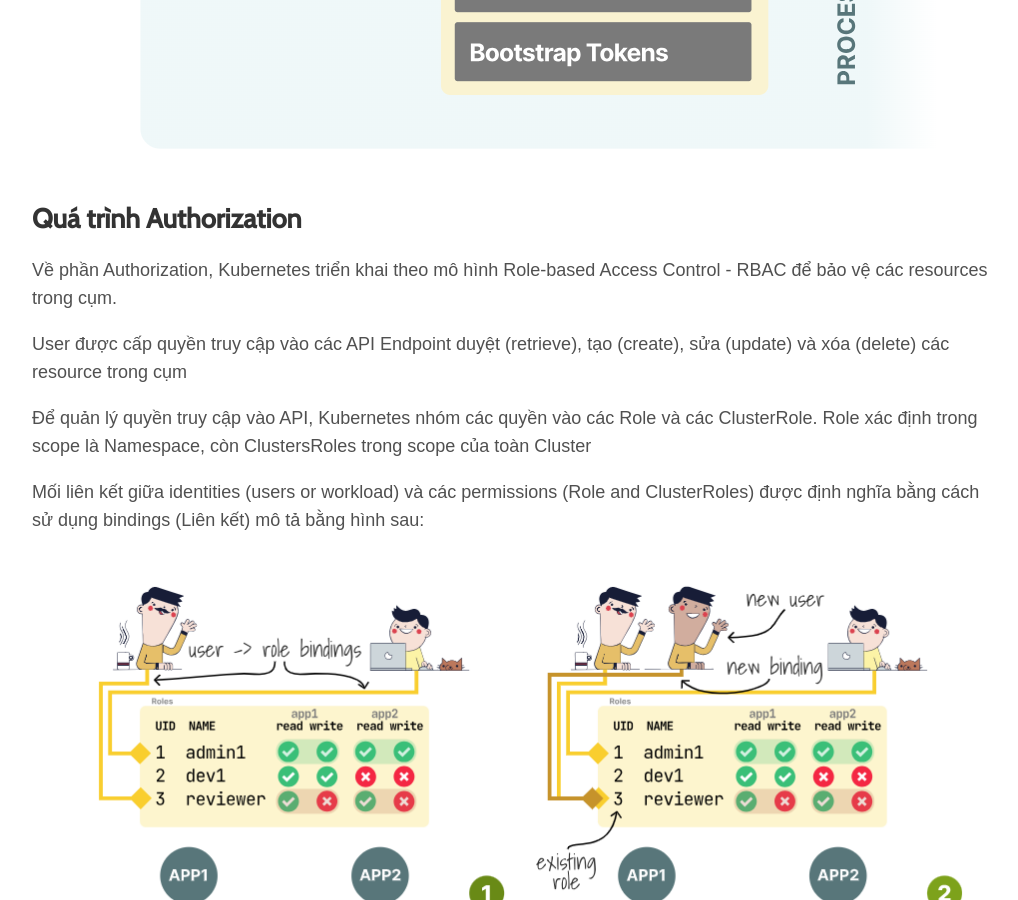
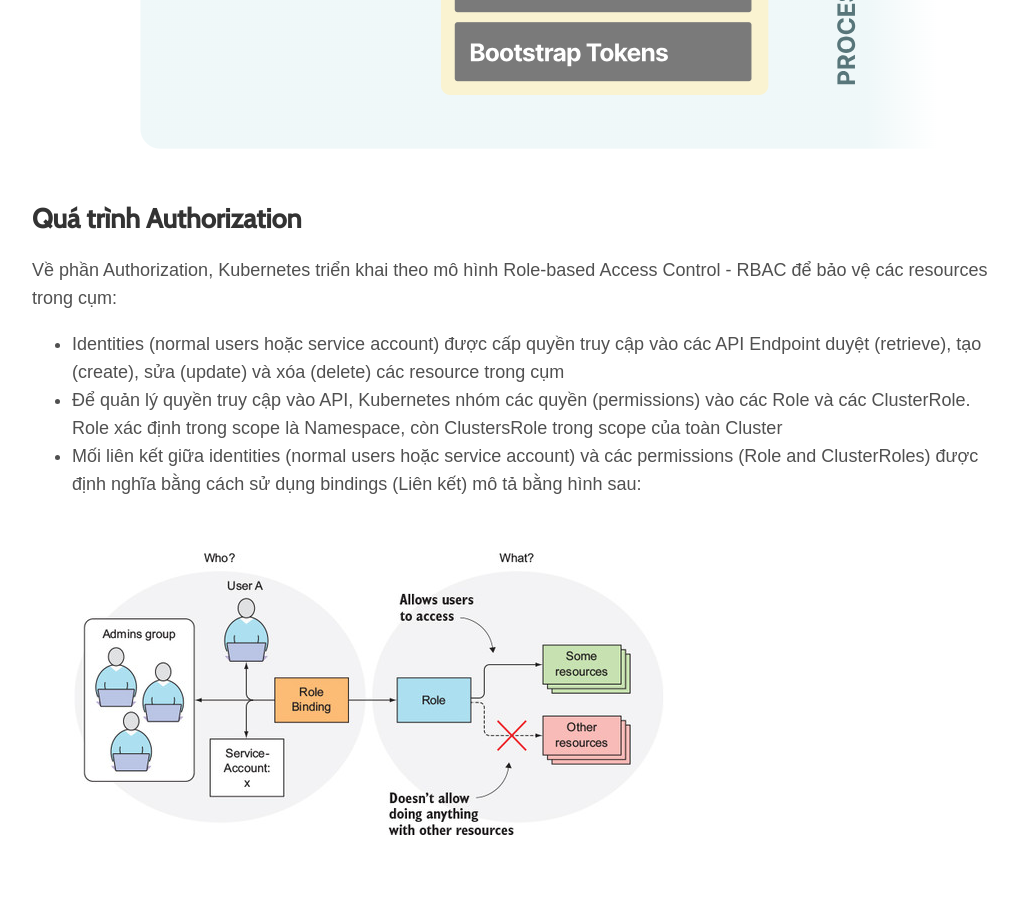
Before and after one commit to vietcf/vietchoi, a Jekyll site: the page built from _posts/2024-04-22-kubernetes-in-the-depth.md, in a window 1280 px wide and 900 px high, scrolled down 3979 px. Shown: the whole window, without its empty margins (128-1146 px from the left). Built offline with Jekyll 4.4.1, drawn with Linux system fonts in a browser that asks for light colours; some web fonts are replaced; some of the changed text lies outside the part shown.

```diff
--- a/_posts/2024-04-22-kubernetes-in-the-depth.md
+++ b/_posts/2024-04-22-kubernetes-in-the-depth.md
@@ -58,13 +58,10 @@ Việc xác thực của Kubernetes được quản lý bằng authentication mo
 
 ## Quá trình Authorization
 
-Về phần Authorization, Kubernetes triển khai theo mô hình Role-based Access Control - RBAC để bảo vệ các resources trong cụm.
-
-User được cấp quyền truy cập vào các API Endpoint duyệt (retrieve), tạo (create), sửa (update) và xóa (delete) các resource trong cụm
-
-Để quản lý quyền truy cập vào API, Kubernetes nhóm các quyền vào các Role và các ClusterRole. Role xác định trong scope là Namespace, còn ClustersRoles trong scope của toàn Cluster
-
-Mối liên kết giữa identities (users or workload) và các permissions (Role and ClusterRoles) được định nghĩa bằng cách sử dụng bindings (Liên kết) mô tả bằng hình sau:
+Về phần Authorization, Kubernetes triển khai theo mô hình Role-based Access Control - RBAC để bảo vệ các resources trong cụm:
+- Identities (normal users hoặc service account) được cấp quyền truy cập vào các API Endpoint duyệt (retrieve), tạo (create), sửa (update) và xóa (delete) các resource trong cụm
+- Để quản lý quyền truy cập vào API, Kubernetes nhóm các quyền (permissions) vào các Role và các ClusterRole. Role xác định trong scope là Namespace, còn ClustersRole trong scope của toàn Cluster
+- Mối liên kết giữa identities (normal users hoặc service account) và các permissions (Role and ClusterRoles) được định nghĩa bằng cách sử dụng bindings (Liên kết) mô tả bằng hình sau:
 
 ![kube-03]({{site.url}}/assets/img/2024/04/22/4-kube.png)
 
```
Also changed, not shown: other parts of _posts/2024-04-22-kubernetes-in-the-depth.md (+2 -2 lines), assets/img/2024/04/22/4-kube.png.
